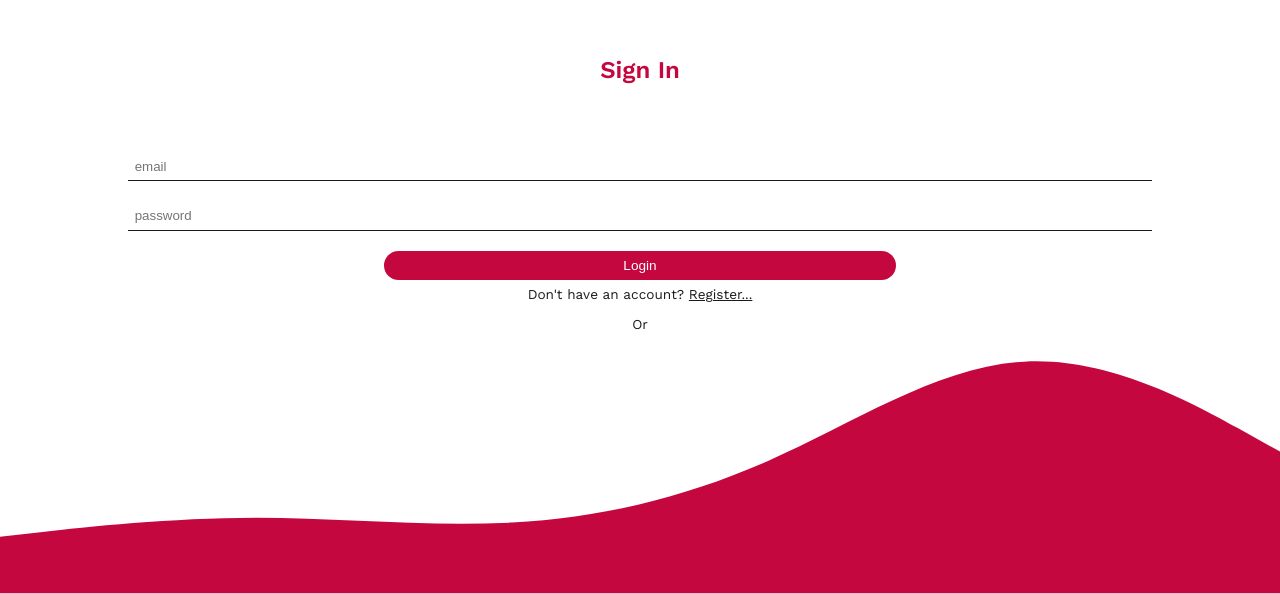
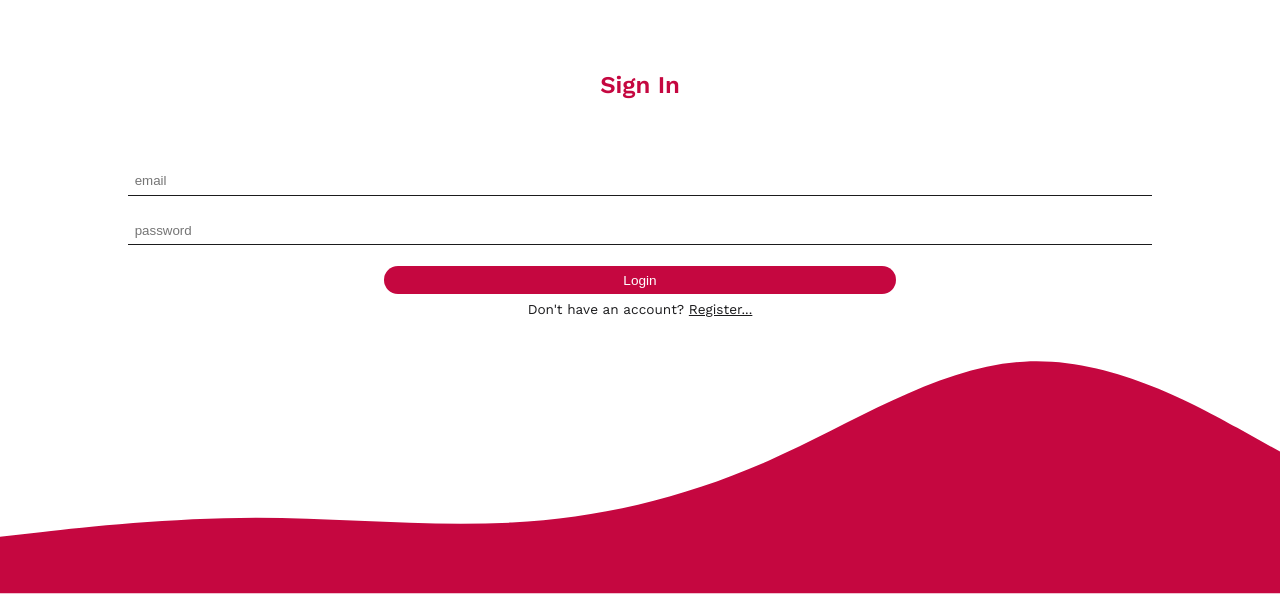
Before and after one commit to Quibble7s/rrgallery, a React (Create React App) app: page /login in a window 1280 px wide. Shown: the part 206-800 px from the top of the page. Built offline with nearby package versions, Linux system fonts and the light colour scheme.

Commit message:
Removed the "Or" word before the google login button

```diff
--- a/src/pages/AuthLogin.jsx
+++ b/src/pages/AuthLogin.jsx
@@ -72,7 +72,7 @@ const AuthLogin = () => {
           Don't have an account?{" "}
           <span className='text--decoration-underline'>Register...</span>
         </Link>
-        <p className='text text--size-small --mt-regular'>Or</p>
+        {/* <p className='text text--size-small --mt-regular'>Or</p> */}
         {/* <GoogleButton onClick={onGoogleLoginHandler} className='--mt-regular' /> */}
       </form>
       <img
```
